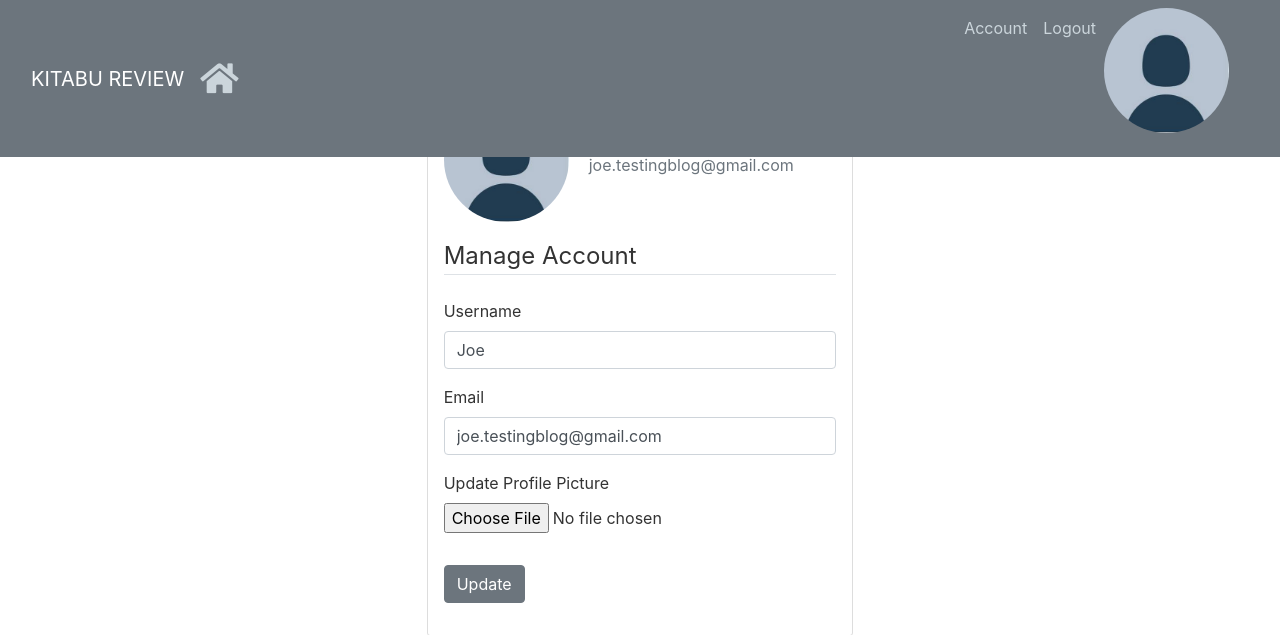
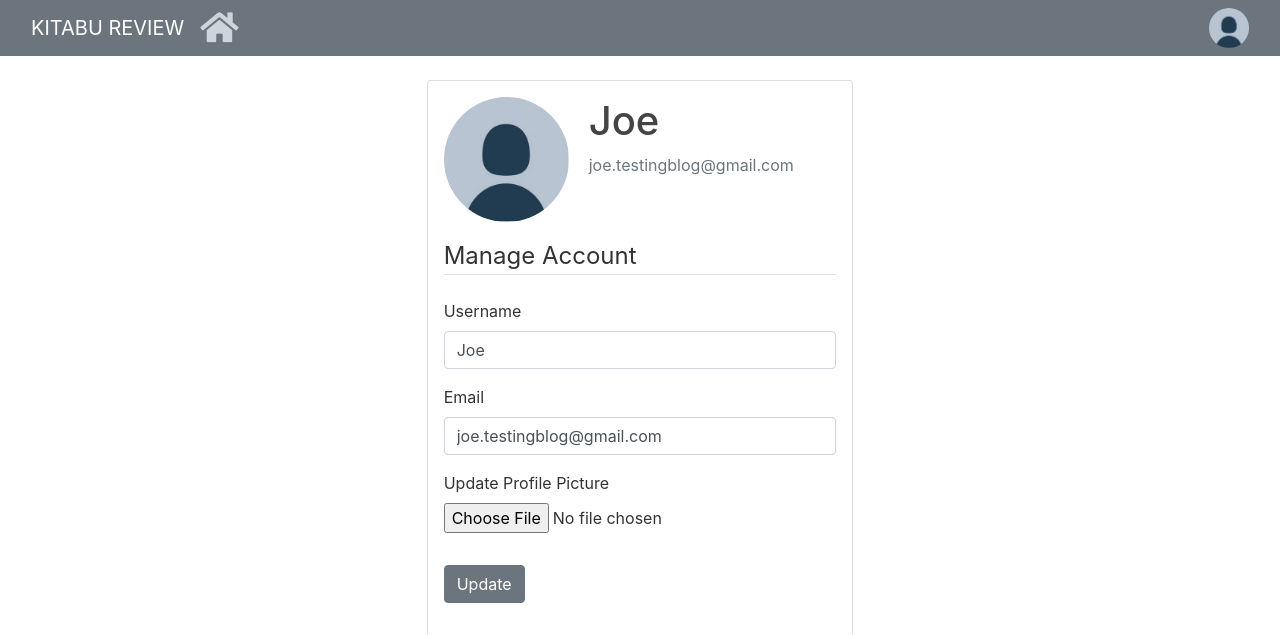
Before and after one commit to Joerockafella/kitabu, a Flask app: page /account in a window 1280 px wide. Shown: the top 635 px of the page. Run offline with Flask 2, Linux system fonts and the light colour scheme; a user stored in the database is signed in; some libraries are stand-ins or nearby versions.

Commit message:
uzza 1.1.0 updates user account on navbar

```diff
--- a/kitabu/routes.py
+++ b/kitabu/routes.py
@@ -10,8 +10,13 @@ from flask_login import login_user, current_user, logout_user, login_required
 @app.route("/")
 @app.route("/home")
 def home():
-    books = Book.query.all()
-    return render_template("home.html", title='Home', books=books)
+    if current_user.is_authenticated:
+        books = Book.query.all()
+        image_file = url_for('static', filename='profile_pics/' + current_user.image_file)
+        return render_template("home.html", title='Home', books=books, image_file=image_file)
+    else:
+        books = Book.query.all()
+        return render_template("home.html", title='Home', books=books)
 
 @app.route("/register", methods=['GET', 'POST'])
 def register():
@@ -63,7 +68,6 @@ def save_picture(form_picture):
 
     return picture_fn
 
-
 @app.route("/account", methods=['GET', 'POST'])
 @login_required
 def account():
--- a/kitabu/static/css/main.css
+++ b/kitabu/static/css/main.css
@@ -25,7 +25,7 @@ body {
   }
 
   .content-section {
-    background: #ffffff;
+
     padding: 10px 20px;
     border: 1px solid #dddddd;
     border-radius: 3px;
@@ -39,6 +39,37 @@ body {
     margin-bottom: 16px;
   }
 
+  .navbar-img {
+    height: 40px;
+    width: 40px;
+  }
+
   .account-heading {
     font-size: 2.5rem;
   }
+
+  .dropdown {
+    position: relative;
+    display: inline-block;
+  }
+
+  .dropdown-content {
+    display: none;
+    position: absolute;
+    background-color: #ffffff;
+    min-width: 230px;
+    overflow: auto;
+    border: 1px solid #ddd;
+    z-index: 1;
+  }
+
+  .dropdown-content a {
+    color: black;
+    padding: 12px 16px;
+    text-decoration: none;
+    display: block;
+  }
+
+  .dropdown a:hover {background-color: #ddd;}
+
+  .show {display: block;}
--- /dev/null
+++ b/kitabu/static/js/script.js
@@ -0,0 +1,12 @@
+function myFunction() {
+    document.getElementById("myDropdown").classList.toggle("show");
+  }
+
+  function filterFunction() {
+    div = document.getElementById("myDropdown");
+    a = div.getElementsByTagName("img");
+    for (i = 0; i < a.length; i++) {
+        txtValue = a[i].textContent
+        a[i].style.display = "";
+    }
+  }
--- a/kitabu/templates/layout.html
+++ b/kitabu/templates/layout.html
@@ -31,12 +31,13 @@
                   <!-- Navbar Right Side -->
                   <div class="navbar-nav">
                       {% if current_user.is_authenticated %}
-                        <!--img class="rounded-circle article-img"-->
-                        <a class="nav-item nav-link" href="{{ url_for('account') }}">Account</a>
-                        <a class="nav-item nav-link" href="{{ url_for('logout') }}">Logout</a>
-                        <div>
-                          <img  class="rounded-circle account-img" src="{{ image_file }}" alt="image">
-                        </div>
+                        <div class="dropdown nav-item">
+                            <img onclick="myFunction()" class="nav-item rounded-circle navbar-img" src="{{ image_file }}" alt="image_now">
+                            <div id="myDropdown" class="dropdown-content">
+                              <a href="{{ url_for('account') }}">Account</a>
+                              <a href="{{ url_for('logout') }}">Logout</a>
+                            </div>
+                          </div>
                      {% else %}
                         <a class="nav-item nav-link" href="{{ url_for('login') }}">Login</a>
                         <a class="nav-item nav-link" href="{{ url_for('register') }}">Register</a>
@@ -59,7 +60,8 @@
           {% block content %}{% endblock content %}
         </main>
 
-		 <!-- jQuery first, then Popper.js, then Bootstrap JS -->
+     <!-- jQuery first, then Popper.js, then Bootstrap JS -->
+     <script src="{{ url_for('static', filename='js/script.js') }}"></script>
     <script src="https://ajax.googleapis.com/ajax/libs/jquery/3.3.1/jquery.min.js"></script>
     <script src="https://cdnjs.cloudflare.com/ajax/libs/popper.js/1.14.3/umd/popper.min.js"></script>
     <script src="https://maxcdn.bootstrapcdn.com/bootstrap/4.1.3/js/bootstrap.min.js"></script>
```
